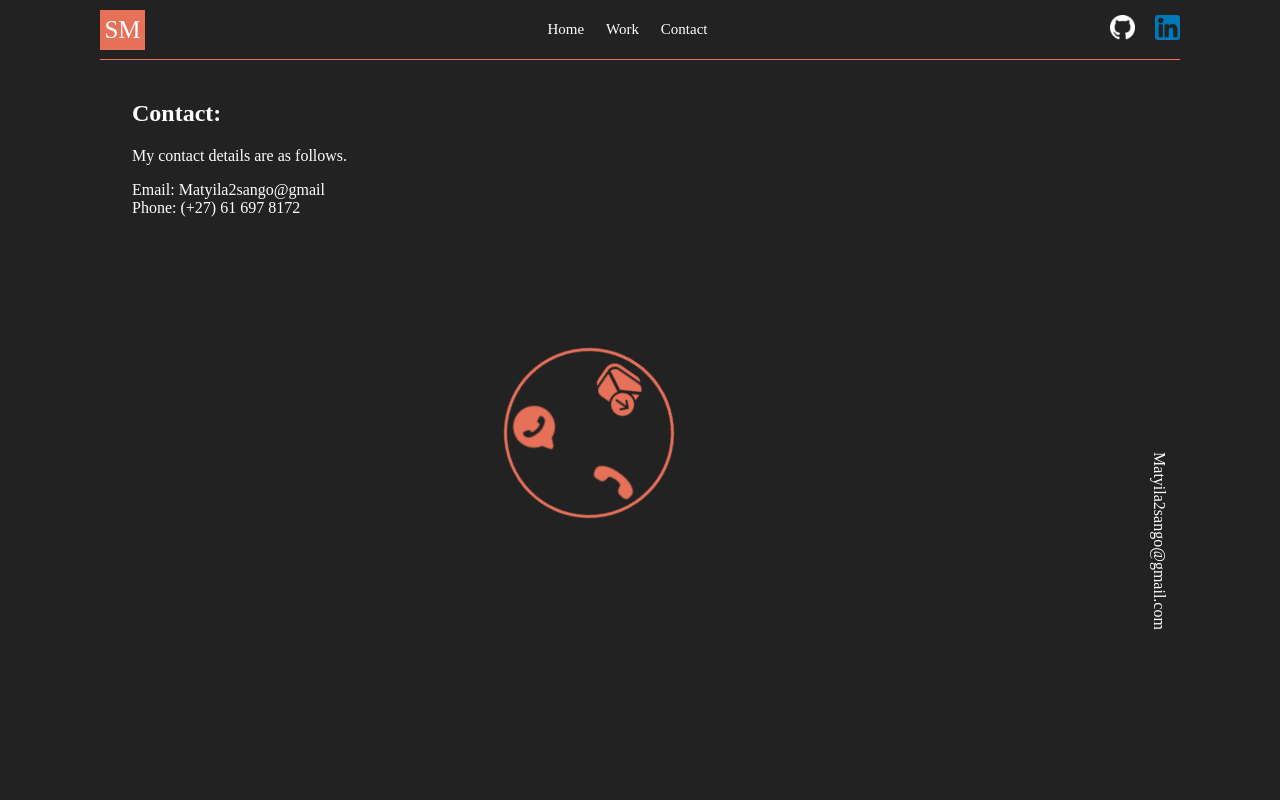
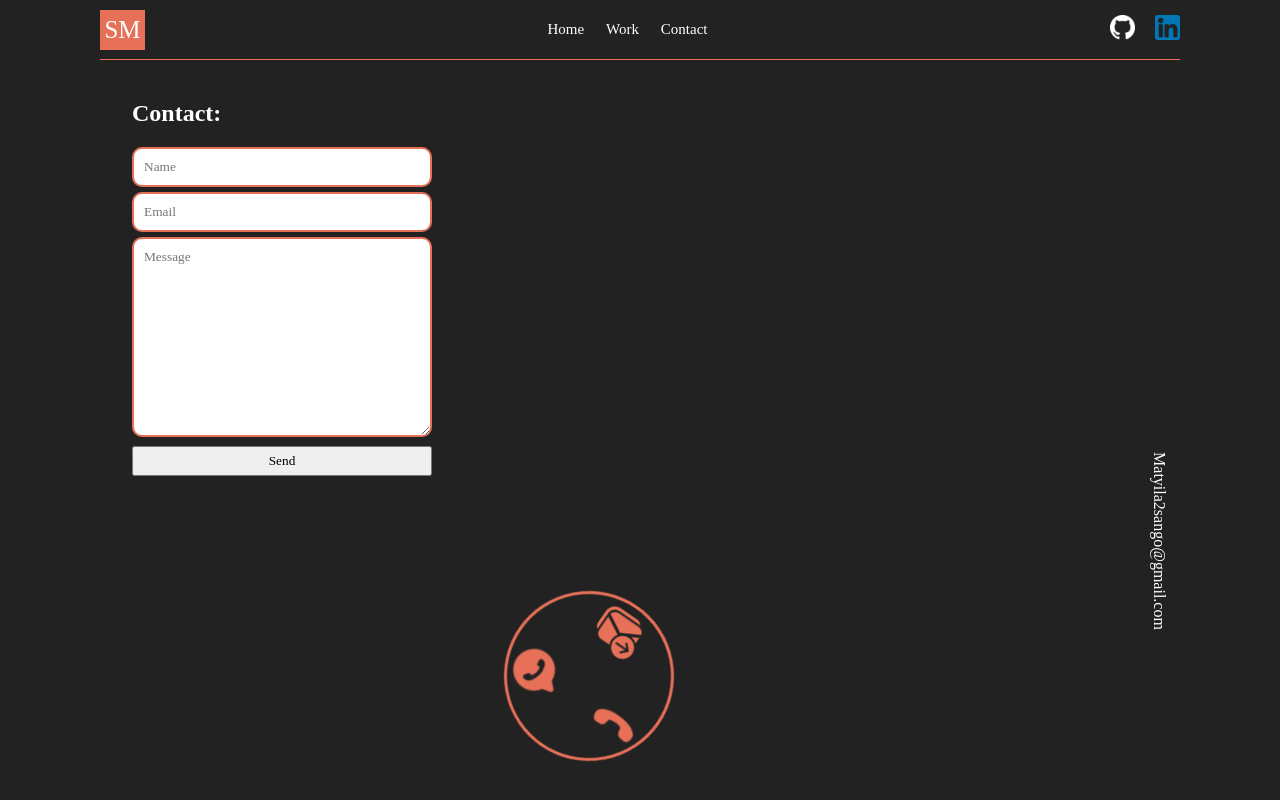
Before and after one commit to MatyilaSango/Portfolio, a Next.js app: page /Contact in a window 1280 px wide. Shown: the top 800 px of the page. Built offline with nearby package versions, Linux system fonts and the light colour scheme.

Commit message:
modified and edited

```diff
--- /dev/null
+++ b/components/Footer.js
@@ -0,0 +1,11 @@
+import { FootContainer } from '../styles/Footerstyles'
+
+const Footer  = () => {
+    return (
+        <FootContainer>
+            Copyright 2022 SM
+        </FootContainer>
+    );
+}
+
+export default Footer;
--- a/components/Layout.js
+++ b/components/Layout.js
@@ -1,4 +1,5 @@
 import Navbar from './Navbar'
+import Footer from './Footer'
 import styles from '../styles/Home.module.css'
 
 export default function Layout({ children }){
@@ -6,6 +7,7 @@ export default function Layout({ children }){
         <div className={styles.page}>
             <Navbar />
             {children}
+
         </div>
     )
 }
--- a/pages/Contact.js
+++ b/pages/Contact.js
@@ -22,12 +22,13 @@ export default function Home() {
 
         <ContactContainer>
             <h2>Contact:</h2>
-            <p>My contact details are as follows.</p>
+            <form className={styles.emailForm}>
+              <input className={styles.emailInput} type="text" placeholder='Name' required/>
+              <input className={styles.emailInput} type="text" placeholder='Email' required/>
+              <textarea className={styles.emailTextArea} placeholder='Message' required/>
+              <input className={styles.emailSend} type="submit" value="Send" />
+            </form>
 
-            <p>
-                Email: Matyila2sango@gmail<br />
-                Phone: (+27)&nbsp;61&nbsp;697&nbsp;8172<br />
-            </p>
 
             <div className={styles.picAnimimateContainer}>
               <div className={styles.animateContainer}>
--- /dev/null
+++ b/styles/Footerstyles.js
@@ -0,0 +1,14 @@
+import styled from "styled-components";
+
+export const FootContainer = styled.div`
+    height: 60px;
+    display: flex;
+    align-items: center;
+    justify-content: center;
+    color: white;
+    position: absolute;
+    bottom: 0px;
+    transform: rotate(-90deg);
+    left: -50px
+
+`;
--- a/styles/Home.module.css
+++ b/styles/Home.module.css
@@ -91,6 +91,26 @@
 
 }
 
+.emailForm{
+  width: 300px;
+}
+.emailInput,.emailTextArea{
+  width: 100%;
+  height: 40px;
+  padding: 10px;
+  border-radius: 10px;
+  margin-bottom: 5px;
+  border: 2px solid #E67058;
+
+}
+.emailTextArea{
+  height: 200px;
+}
+.emailSend{
+  width: 100%;
+  height: 30px;
+}
+
 .emailContainer,.phoneContainer,.whatsappContainer{
   position: absolute;
 }
--- a/styles/globals.css
+++ b/styles/globals.css
@@ -5,6 +5,7 @@ body {
   background-color: #222222;
   display: flex;
   justify-content: center;
+  position: relative;
 
 }
 
```
Also changed, not shown: pages/Work.js (+8 -7 lines), pages/index.js (+7 -5 lines), styles/Workstyle.js (+13 -3 lines).
